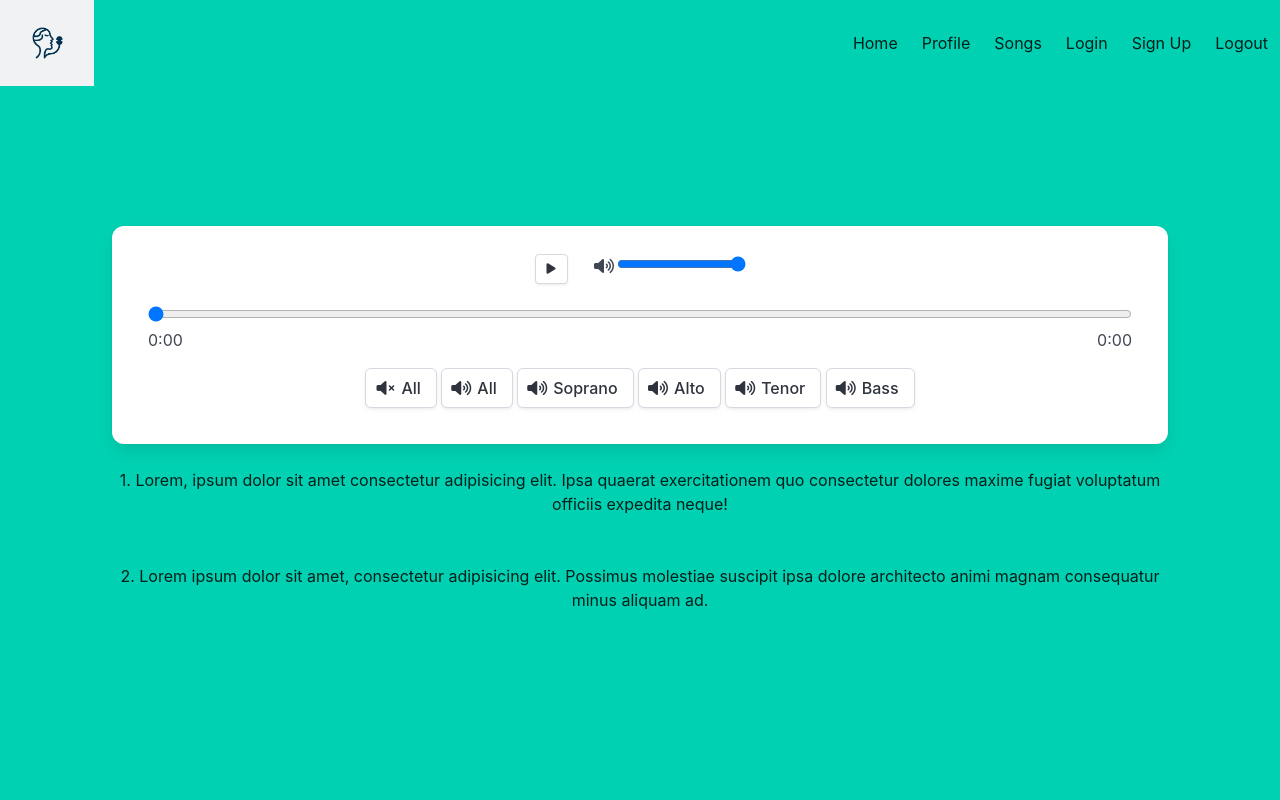
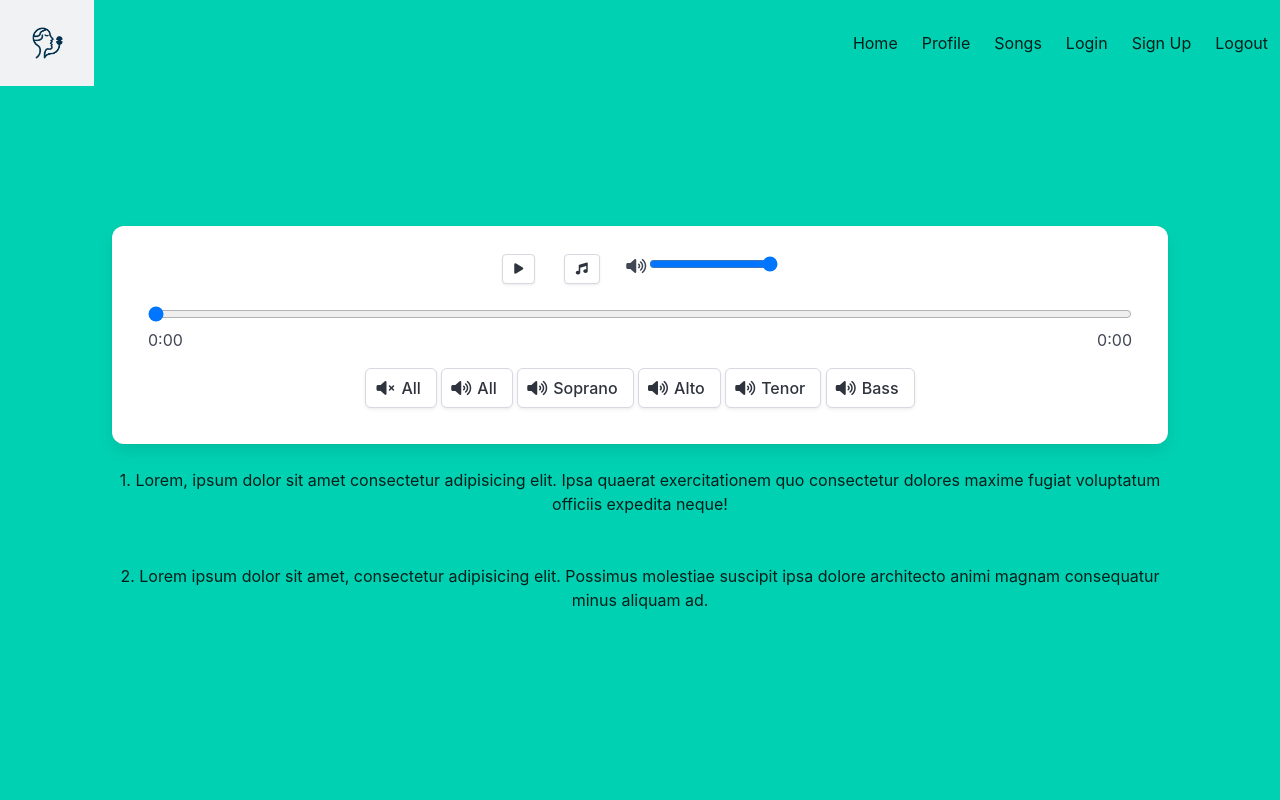
Before and after one commit to Toteya/ehanganomawi, a Flask app: template web_app/templates/songs.html in a window 1280 px wide. Run offline with Flask 3, Linux system fonts and the light colour scheme; the template is opened without the code that fills it, so the values that code supplies are empty.

Commit message:
restored deleted button for future use; make volume icon clickable

```diff
--- a/web_app/templates/songs.html
+++ b/web_app/templates/songs.html
@@ -36,8 +36,13 @@
                       <i class="fas fa-play"></i>
                     </span>
                   </button>
+                  <button class="button is-small" id="music-tools" style="margin-right: 1.5rem;">
+                    <span>
+                      <i class="fas fa-music"></i>
+                    </span>
+                  </button>
                   <label for="volume-control">
-                    <span class="icon is-small">
+                    <span class="icon is-small is-clickable">
                       <i class="fas fa-volume-high"></i>
                     </span>
                   </label>
```
